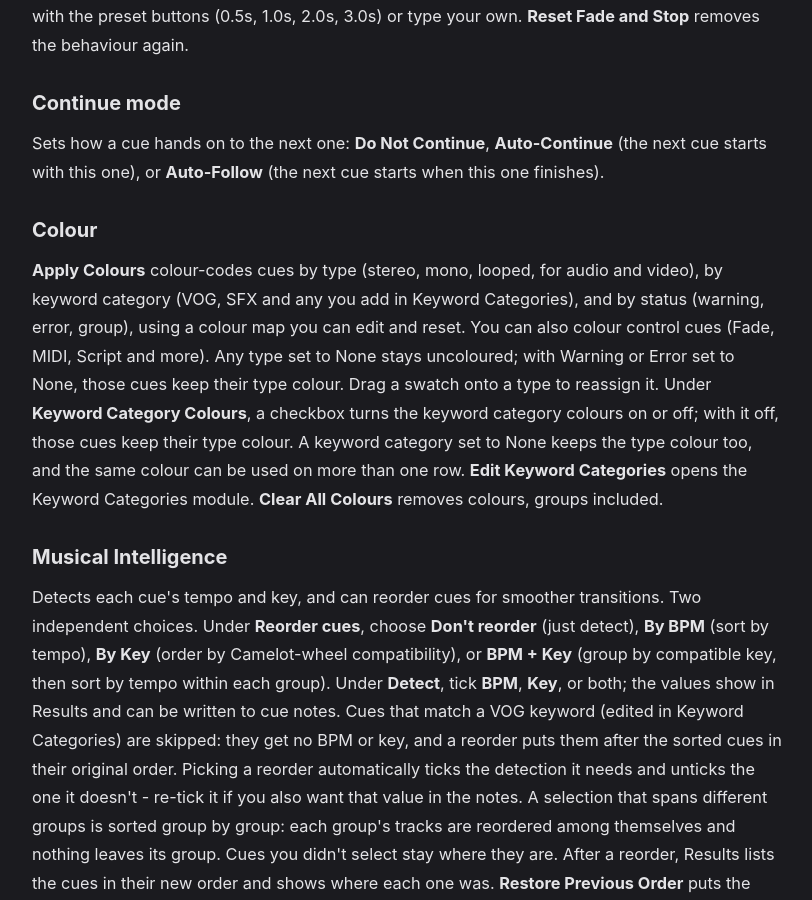
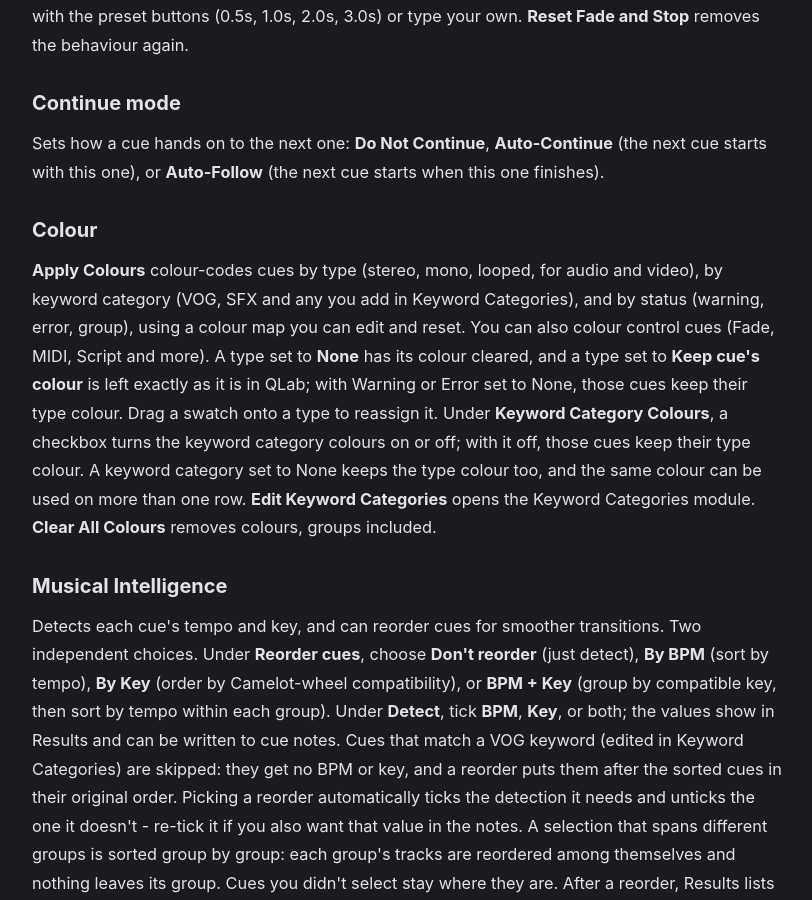
Before and after one commit to BSKapps/bskapps.github.io, a Jekyll site: the page built from articles/lab-assistant-guide/index.html, in a window 1280 px wide and 900 px high, scrolled down 2820 px. Shown: the whole window, without its empty margins (232-1044 px from the left). Built offline with Jekyll 4.4.1, drawn with Linux system fonts in a browser that asks for light colours.

Commit message:
Lab Assistant guide: Colour Code None clears, Keep cue's colour leaves the cue alone

```diff
--- a/_data/guides/lab-assistant-guide.json
+++ b/_data/guides/lab-assistant-guide.json
@@ -155,7 +155,7 @@
       "blocks": [
         {
           "type": "paragraph",
-          "text": "**Apply Colours** colour-codes cues by type (stereo, mono, looped, for audio and video), by keyword category (VOG, SFX and any you add in Keyword Categories), and by status (warning, error, group), using a colour map you can edit and reset. You can also colour control cues (Fade, MIDI, Script and more). Any type set to None stays uncoloured; with Warning or Error set to None, those cues keep their type colour. Drag a swatch onto a type to reassign it. Under **Keyword Category Colours**, a checkbox turns the keyword category colours on or off; with it off, those cues keep their type colour. A keyword category set to None keeps the type colour too, and the same colour can be used on more than one row. **Edit Keyword Categories** opens the Keyword Categories module. **Clear All Colours** removes colours, groups included."
+          "text": "**Apply Colours** colour-codes cues by type (stereo, mono, looped, for audio and video), by keyword category (VOG, SFX and any you add in Keyword Categories), and by status (warning, error, group), using a colour map you can edit and reset. You can also colour control cues (Fade, MIDI, Script and more). A type set to **None** has its colour cleared, and a type set to **Keep cue's colour** is left exactly as it is in QLab; with Warning or Error set to None, those cues keep their type colour. Drag a swatch onto a type to reassign it. Under **Keyword Category Colours**, a checkbox turns the keyword category colours on or off; with it off, those cues keep their type colour. A keyword category set to None keeps the type colour too, and the same colour can be used on more than one row. **Edit Keyword Categories** opens the Keyword Categories module. **Clear All Colours** removes colours, groups included."
         }
       ]
     },
```
